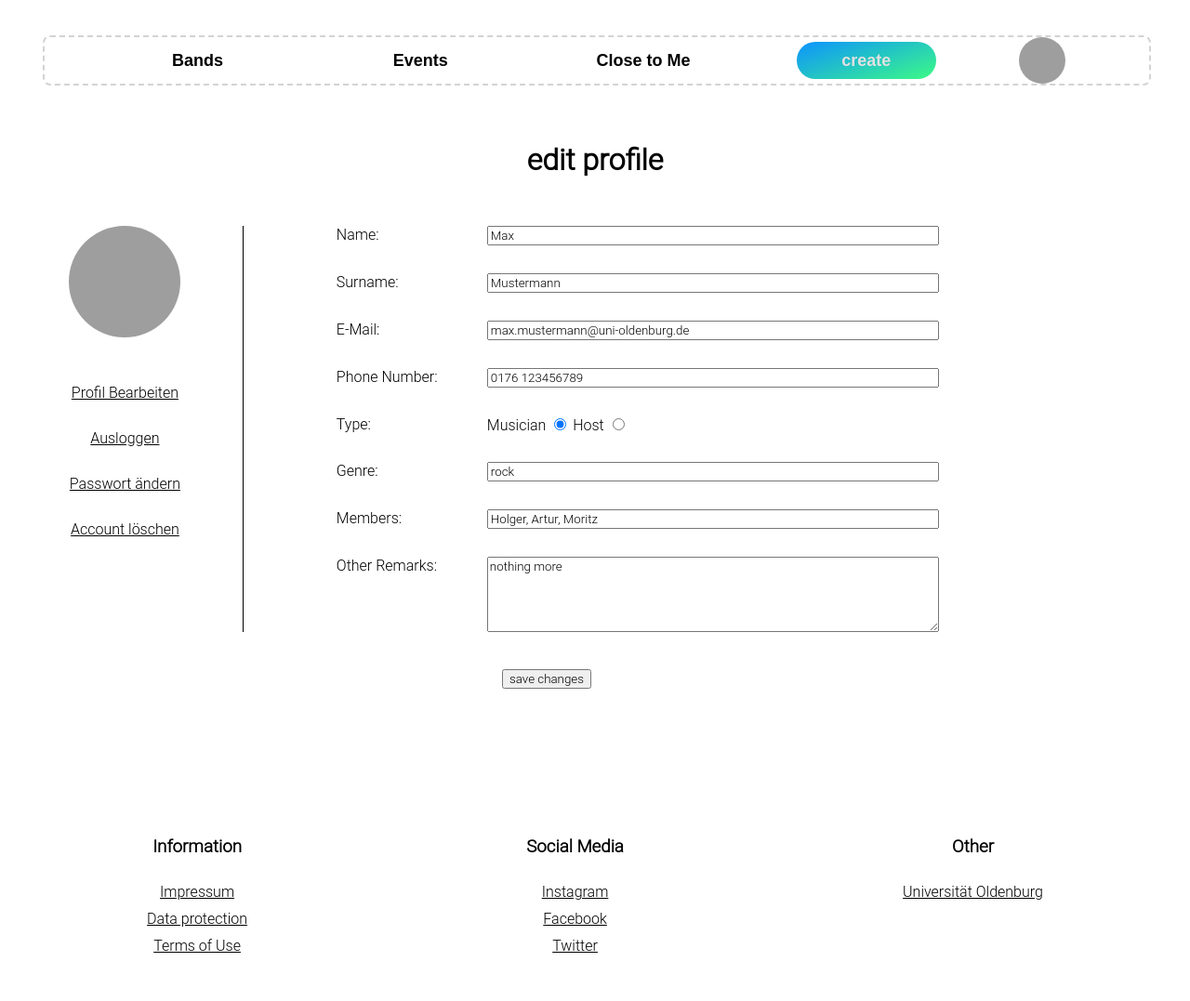
After one commit to moritzscheer/ham, a PHP site: page /profile/editProfile.php in a window 1280 px wide. The commit adds this page. Shown: the whole page at 93% size. Run offline with PHP 8.4, Linux system fonts and the light colour scheme; grey boxes are pictures that could not be loaded.

Commit message:
wdadwaddwad

```diff
--- a/css/format.css
+++ b/css/format.css
@@ -11,59 +11,12 @@ a {
 }
 
 h1 {
-    font: 24px bold;
     text-align: center;
     padding: 30px;
 }
 
-
-
-
-
-/* main grid in profile*/
-.profileGrid {
-    display: grid;
-    grid-template-columns: 20% auto;
-    grid-gap: 1px;
-    background-color: black;
-}
-
-/* left side of the profile grid  */
-.profileNavBox {
-    grid-column: 1;
-    display: grid;
-    grid-template-rows: max-content auto;
-    background-color: white;
-}
-
-/* profile picture box */
-.profilePicture {
-    grid-row: 1;
-    height: 120px;
-    width: 120px;
-    border-radius: 50%;
-
-}
-
-.profilePicture {
-}
-
-#profilePictureEdit:hover {
-    -webkit-filter: blur(4px);
-}
-
-.profilePictureBox label {
-    margin: auto;
-}
-
-/* profile navigation box */
-.profileNav {
-    grid-row: 2;
-    display: flex;
-    flex-direction: column;
-    align-items: center;
-    padding-top: 50px;
-    gap: 10px;
+textarea {
+    resize: vertical;
 }
 
 
@@ -80,34 +33,174 @@ h1 {
 
 
 
-/* right side of the profile grid */
-.profileContent {
+
+
+/* main grid in profile */
+.profile-outer-Grid {
+    display: grid;
+    grid-template-rows: auto max-content;
+}
+
+.profile-inner-Grid {
+    grid-row: 1;
+    display: grid;
+    grid-template-columns: 20% auto;
+    grid-gap: 1px;
+    background-color: black;
+}
+
+/* left side of the profile grid */
+.profileNavigation {
+    grid-column: 1;
+    display: grid;
+    grid-template-rows: max-content auto;
+    background-color: white;
+}
+
+.profilePicture-Box {
+    grid-row: 1;
+    display: grid;
+    place-items: center;
+    width: 120px;
+    height:  120px;
+    border-radius: 50%;
+    margin-left: auto;
+    margin-right: auto;
+}
+
+.profilePicture {
+    border-radius: 50%;
+}
+
+.profilePicture-Box:hover > #editProfilePicture {
+    filter: blur(5px);
+}
+
+.profilePicture-Box:hover > #profile-Link {
+    display: block;
+}
+
+#profile-Link {
+    position: absolute;
+    color: white;
+    display: none;
+}
+
+.profilePicture-Link {
+    grid-row: 2;
     display: flex;
     flex-direction: column;
-    justify-content: space-evenly;
-    background: white;
+    align-items: center;
+    padding-top: 50px;
+    gap: 30px;
+}
+
+/* right side of the profile grid */
+.profile-Content {
+    grid-column: 2;
+    display: flex;
+    flex-direction: column;
+    gap: 30px;
+    background-color: white;
 }
 
 .entry {
     display: grid;
-    grid-template-columns: 20% auto;
+    grid-template-columns: 20% auto 20%;
     grid-template-rows: auto;
-    padding: 20px 60px 20px 60px;
+    padding-left: 100px;
+    padding-right: 100px;
 }
 
-.attributes {
-    grid-column: 1;
+#changePassword {
+    display: grid;
+    grid-template-columns: 20% auto 50%;
 }
 
-.values {
-    grid-column: 2;
+.profile-Submit {
+    grid-row: 2;
+    margin-right: auto;
+    margin-left: auto;
+    padding: 40px;
+    width: 200px;
 }
 
-.accountSubmit {
+
+
+
+
+
+
+
+
+
+
+
+
+
+
+
+
+
+/* main grid in closeToMe */
+.closeToMe-Grid {
+    display: grid;
+    grid-template-columns: 100%;
+    grid-template-rows: max-content auto auto;
+    grid-gap: 30px;
+    padding: 30px;
+}
+
+#map {
+    border:0;
+}
+
+#mapBox {
     grid-row: 2;
-    text-align: center;
-    margin: 30px;
 }
+
+.closeToMe-Filter {
+    grid-row: 1;
+    display: grid;
+    grid-template-columns: 50% 20% 30%;
+    grid-template-rows: auto;
+    align-content: center;
+}
+
+.closeToMe-Filter > label {
+    margin: auto;
+}
+
+.closeToMe-Search {
+    grid-column: 1;
+    border-radius: 25px;
+    margin-right: 30px;
+    padding-left: 10px;
+}
+
+.closeToMe-Radius-Box {
+    grid-column: 3;
+    display: grid;
+    width: 100%;
+    grid-template-columns: max-content auto max-content;
+    gap: 10px;
+}
+
+
+input[type=range]::-webkit-slider-runnable-track {
+    width: 100%;
+}
+
+
+
+
+
+
+
+
+
+
+
 
 
 
--- a/index.php
+++ b/index.php
@@ -16,7 +16,7 @@
             Gig? Dann bist du hier bei ham genau richtig. ham steht für high authentic music-events und bietet dir die
             Möglichkeit dich mit Veranstaltern und Künstern zu vernetzen. Registriere dich jetzt!
         </p>
-        <form action="Profil/register.php">
+        <form action="profile/register.php">
             <input id="about-register-button" type="submit" value="Registrieren">
         </form>
     </div>
--- a/php/header.php
+++ b/php/header.php
@@ -25,7 +25,7 @@
             <img src="../images/profilePicture.jpg" height="50" width="50" class="profilePicture">
 
             <div class="dropdown-content">
-                <form action="../Profil/profile.php" id="header">
+                <form action="../profile/profile.php" id="header">
                     <input type="submit" value="Profile" id="navbar-button">
                 </form>
                 <form action="../index.php" id="header">
--- /dev/null
+++ b/profile/editProfile.php
@@ -0,0 +1,71 @@
+<?php include_once "../php/head.php" ?>
+<body>
+<?php include_once "../php/header.php" ?>
+
+    <h1>edit profile</h1>
+
+    <div class="profile-outer-Grid">
+        <div class="profile-inner-Grid">
+
+            <!-- profile navigation -->
+            <div class="profileNavigation">
+                <div for="image" class="profilePicture-Box">
+                    <img src="../images/profilePicture.jpg" alt="Profile could not load" height="120" width="120" class="profilePicture" id="editProfilePicture">
+                    <label id="profile-Link">Profilbild ändern
+                        <input type="file" name="image" id="image" style="display:none;" id="profile-Link"/>
+                    </label>
+                </div>
+                <?php include_once "../profile/profilNavigation.php" ?>
+            </div>
+
+            <!-- profile content -->
+            <form method="get" action="account.php" class="profile-Content">
+                <label class="entry">Name:
+                    <input type="text" name="name" value="Max">
+                </label>
+
+                <label class="entry">Surname:
+                    <input type="text" name="surname" value="Mustermann">
+                </label>
+
+                <label class="entry">E-Mail:
+                    <input type="email" name="email" value="max.mustermann@uni-oldenburg.de">
+                </label>
+
+                <label class="entry">Phone Number:
+                    <input type="tel" name="phoneNumber" value="0176 123456789">
+                </label>
+
+                <label class="entry">Type:
+                    <div id="type">
+                        <label>Musician
+                            <input type="radio" name="type" value="musician" checked>
+                        </label>
+                        <label>Host
+                            <input type="radio" name="type" value="host">
+                        </label>
+                    </div>
+                </label>
+
+                <label class="entry">Genre:
+                    <input type="text" name="genre" value="rock">
+                </label>
+
+                <label class="entry">Members:
+                    <input type="text" name="members" value="Holger, Artur, Moritz">
+                </label>
+
+                <label class="entry">Other Remarks:
+                    <textarea type="text" name="otherRemarks" rows="5" resize>nothing more</textarea>
+                </label>
+            </form>
+        </div>
+        <form method="get" action="account.php" class="profile-Submit">
+            <input type="submit" name="submit" value="save changes" href="../Profile/profile.php" >
+
+        </form>
+    </div>
+
+<?php include_once "../php/footer.php" ?>
+</body>
+</html>
--- a/Profil/profilNavigation.php
+++ b/profile/profilNavigation.php
@@ -1,4 +1,4 @@
-<div class="profileNav">
+<div class="profilePicture-Link">
     <a href="../editProfile.php">Profil Bearbeiten</a>
     <a href="../index.php">Ausloggen</a>
     <a href="../changePasswort.php">Passwort ändern</a>
```
Also changed, not shown: Profil/changePasswort.php (deleted, +0 -39 lines), Profil/editProfile.php (deleted, +0 -68 lines), Profil/profile.php (deleted, +0 -56 lines), closeToMe.php (+93 -40 lines), css/editProfil.css (deleted, +0 -23 lines), profile/changePassword.php (added, +40 -0 lines), profile/profile.php (added, +61 -0 lines), images/map.png, profile/login.php (renamed from Profil/login.php), profile/register.php (renamed from Profil/register.php), 1 other file.
